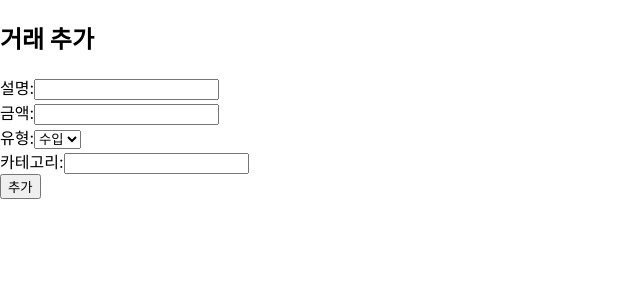
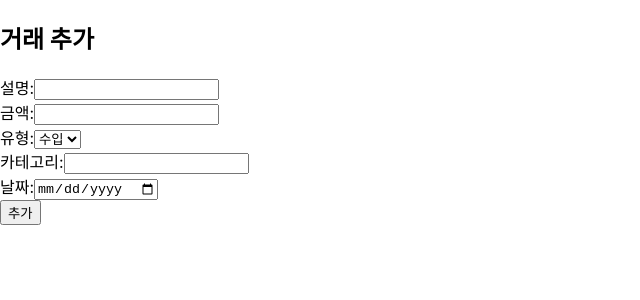
Before and after one commit to songtaeg/myreact_project, a React (Create React App) app: page /add in a window 1280 px wide. Shown: the top 300 px of the page, without its empty margins (0-640 px from the left). Built offline with nearby package versions, Linux system fonts and the light colour scheme; sample sign-in values are in the browser's storage.

Commit message:
20241126

```diff
--- a/src/component/Add.js
+++ b/src/component/Add.js
@@ -7,6 +7,7 @@ function Add() {
     const [amount, setAmount] = useState('');
     const [type, setType] = useState('income');
     const [category, setCategory] = useState('');
+    const [date,setDate]=useState('');
 
     const navigate = useNavigate();
 
@@ -93,6 +94,15 @@ function Add() {
                         required
                     />
                 </div>
+                <div>
+                    <label>날짜:</label>
+                    <input
+                        type="date"
+                        value={date}
+                        onChange={(e) => setDate(e.target.value)}
+                        required
+                    />
+                </div>
                 <button type="submit">추가</button>
             </form>
         </div>
--- a/src/component/Main.js
+++ b/src/component/Main.js
@@ -13,10 +13,10 @@ function Main() {
 
     useEffect(() => {
         const name = localStorage.getItem('userName');
-        const id = localStorage.getItem('userId'); // 'Id'를 'id'로 수정하여 일관성 유지
+        const id = localStorage.getItem('userId');
         if (name && id) {
             setUserName(name);
-            setUserId(id); // userId를 설정
+            setUserId(id);
             fetchTransactions(id); // userId를 사용하여 거래 내역을 가져옴
         } else {
             navigate('/login'); // 로그인되지 않았을 때 로그인 페이지로 리디렉션
@@ -53,8 +53,8 @@ function Main() {
     };
 
     const formatDate =(dateString) =>{
-        const date =new Date(dateString).toLocaleString();
-        return `${date}`;
+        const date =new Date(dateString);
+        return date.toLocaleDateString('ko-KR');
     };
 
     return (
@@ -67,7 +67,7 @@ function Main() {
                     {userName ? (
                         <>
                             <Typography variant="body1" sx={{ marginRight: 2 }}>
-                                {userName}님 환영합니다!
+                                {userId}님 환영합니다!
                             </Typography>
                             <Button color="inherit" onClick={Logout}>로그아웃</Button>
                         </>
@@ -77,10 +77,10 @@ function Main() {
                 </Toolbar>
             </AppBar>
 
-            <Typography variant="h6" gutterBottom>
+            <Typography variant="h6">
                 총 수입: {totalIncome} 원
             </Typography>
-            <Typography variant="h6" gutterBottom>
+            <Typography variant="h6" >
                 총 지출: {totalExpense} 원
             </Typography>
             <Button variant="contained" color="primary" onClick={() => navigate('/add')}>
```
